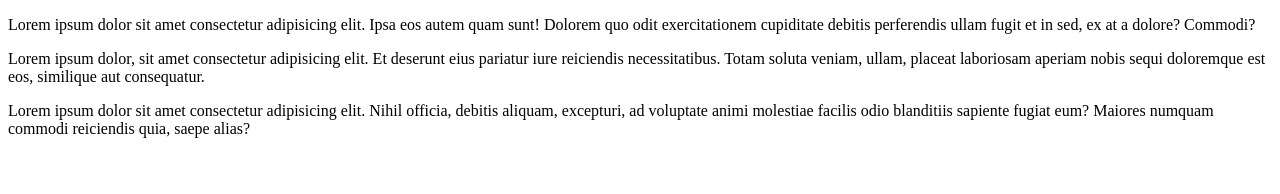
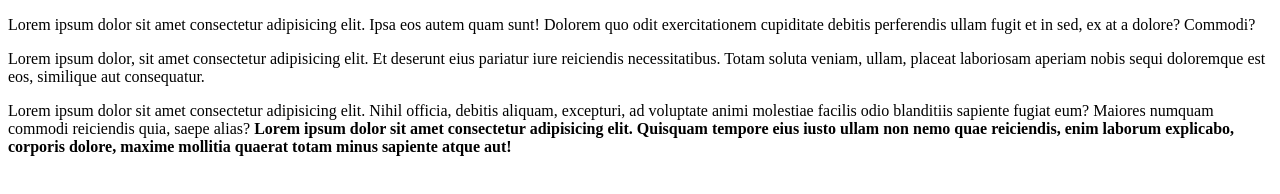
Before and after one commit to abduraxim75/homework, a plain HTML site: page index.html in a window 1280 px wide. Drawn offline with Linux system fonts and the light colour scheme.

Commit message:
abduraxim

```diff
--- a/index.html
+++ b/index.html
@@ -10,5 +10,6 @@
     <p>Lorem ipsum dolor sit amet consectetur adipisicing elit. Ipsa eos autem quam sunt! Dolorem quo odit exercitationem cupiditate debitis perferendis ullam fugit et in sed, ex at a dolore? Commodi?</p>
     <p>Lorem ipsum dolor, sit amet consectetur adipisicing elit. Et deserunt eius pariatur iure reiciendis necessitatibus. Totam soluta veniam, ullam, placeat laboriosam aperiam nobis sequi doloremque est eos, similique aut consequatur.</p>
     <span>Lorem ipsum dolor sit amet consectetur adipisicing elit. Nihil officia, debitis aliquam, excepturi, ad voluptate animi molestiae facilis odio blanditiis sapiente fugiat eum? Maiores numquam commodi reiciendis quia, saepe alias?</span>
+    <b>Lorem ipsum dolor sit amet consectetur adipisicing elit. Quisquam tempore eius iusto ullam non nemo quae reiciendis, enim laborum explicabo, corporis dolore, maxime mollitia quaerat totam minus sapiente atque aut!</b>
 </body>
 </html>
```
